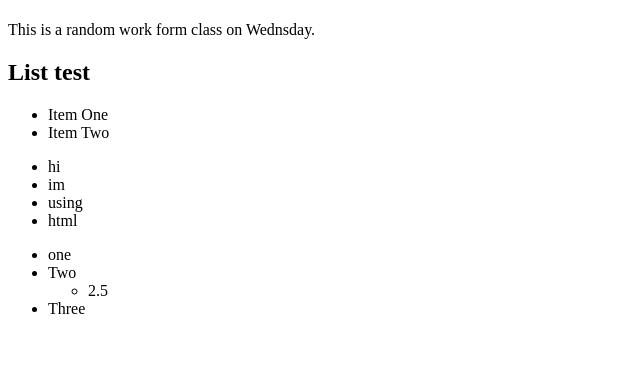
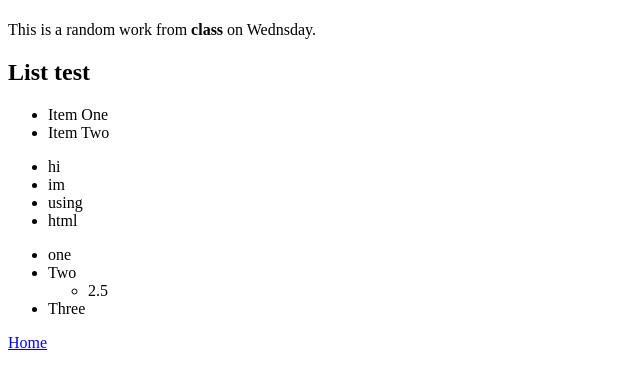
Before and after one commit to Agingalus/Agingalus.github.io, a plain HTML site: page week03-day02.html in a window 1280 px wide. Shown: the part 59-448 px from the top of the page, without its empty margins (0-640 px from the left). Drawn offline with Linux system fonts and the light colour scheme.

Commit message:
Changing items for week 3 day 2

```diff
--- a/week03-day02.html
+++ b/week03-day02.html
@@ -8,7 +8,7 @@
 </head>
 <body>
     <h1> Week Three Day Two</h1>
-    <p>This is a random work form class on Wednsday.</p>
+    <p>This is a random work from <b>class </b>on Wednsday.</p>
 
     <h2> List test</h2>
 
@@ -32,5 +32,6 @@
 
         <li>Three</li>
     </ul>
+    <a href="index.html">Home</a>
 </body>
 </html>
```
